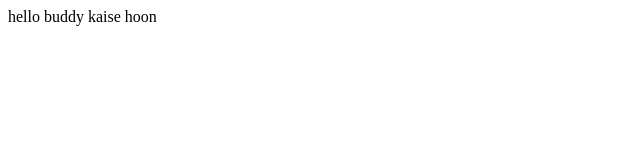
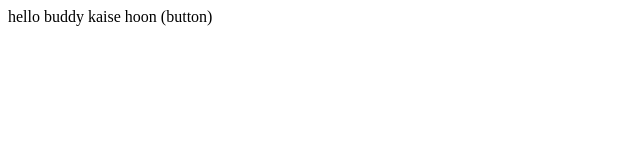
Before and after one commit to vanshhjain/computer, a plain HTML site: page index.html in a window 1280 px wide. Shown: the full height of the page, 0-640 px from the left. Drawn offline with Linux system fonts and the light colour scheme.

Commit message:
creating conflict

```diff
--- a/index.html
+++ b/index.html
@@ -6,6 +6,6 @@
     <title>Document</title>
 </head>
 <body>
-    hello buddy kaise hoon
+    hello buddy kaise hoon (button)
 </body>
 </html>
```
